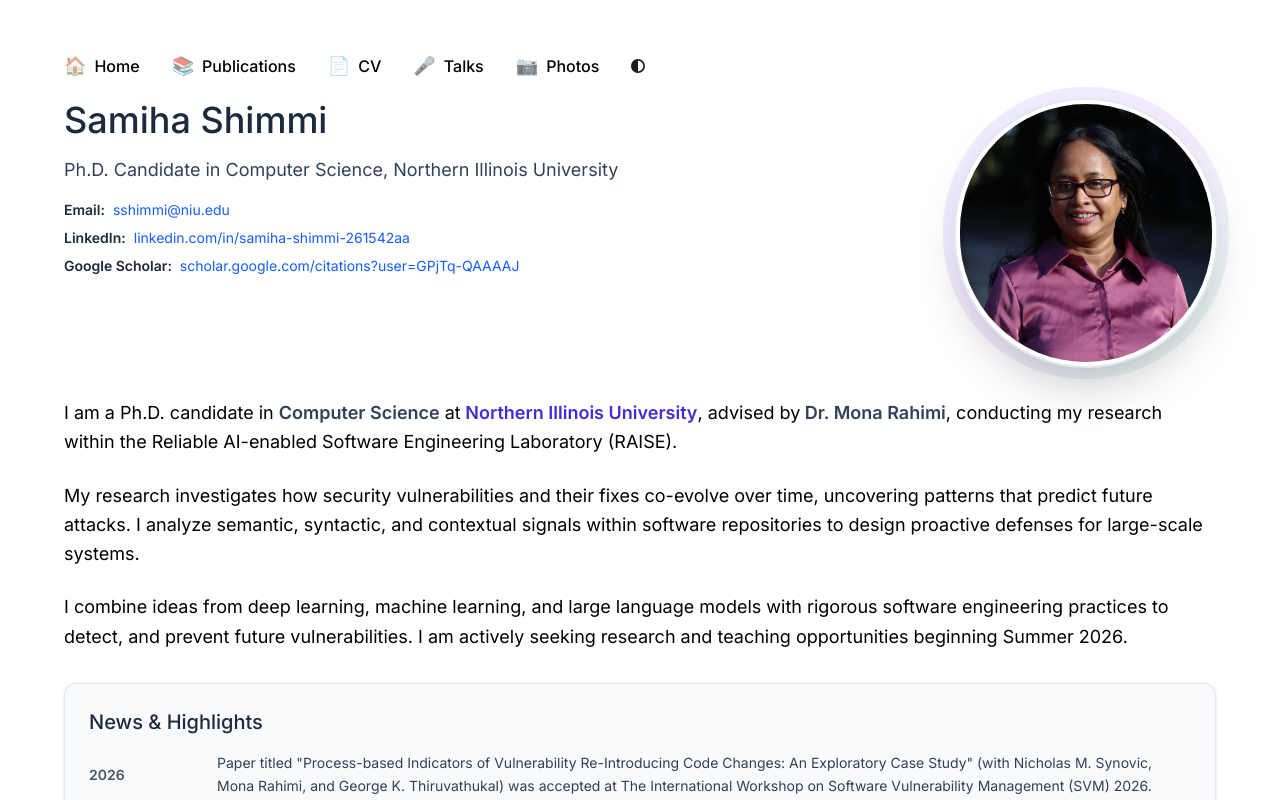
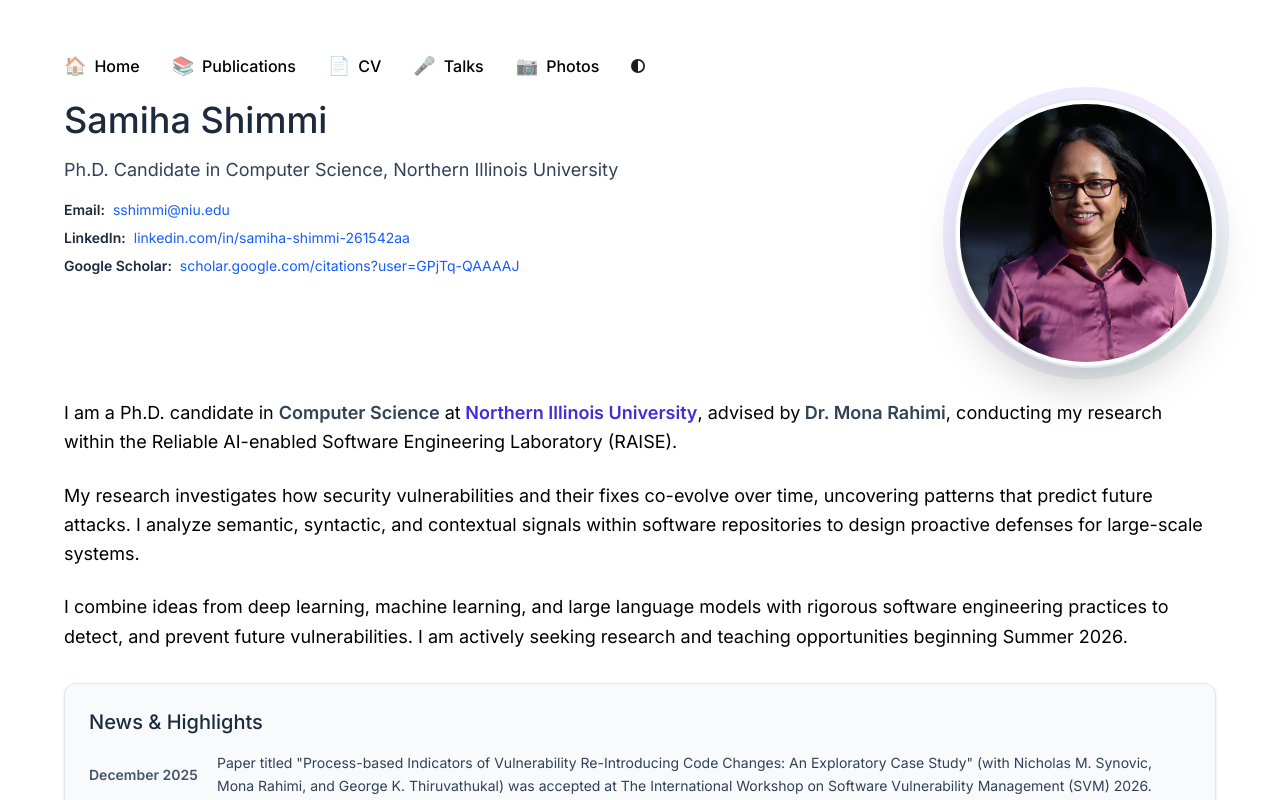
Before and after one commit to SamihaShimmi/shimmi-website, a Next.js app: page / in a window 1280 px wide. Shown: the top 800 px of the page. Built offline with nearby package versions, Linux system fonts and the light colour scheme.

Commit message:
Update SVM 2026 acceptance news date to December 2025

```diff
--- a/app/page.tsx
+++ b/app/page.tsx
@@ -4,7 +4,7 @@ import { ObfuscatedEmail } from "./components/obfuscated-email";
 
 const newsHighlights = [
   {
-    date: "2026",
+    date: "December 2025",
     description:
       "Paper titled \"Process-based Indicators of Vulnerability Re-Introducing Code Changes: An Exploratory Case Study\" (with Nicholas M. Synovic, Mona Rahimi, and George K. Thiruvathukal) was accepted at The International Workshop on Software Vulnerability Management (SVM) 2026.",
   },
```
